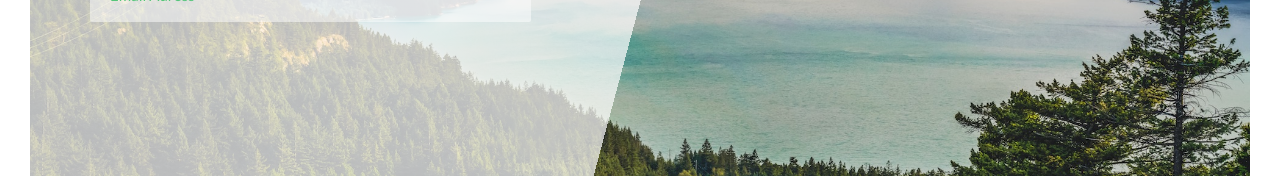
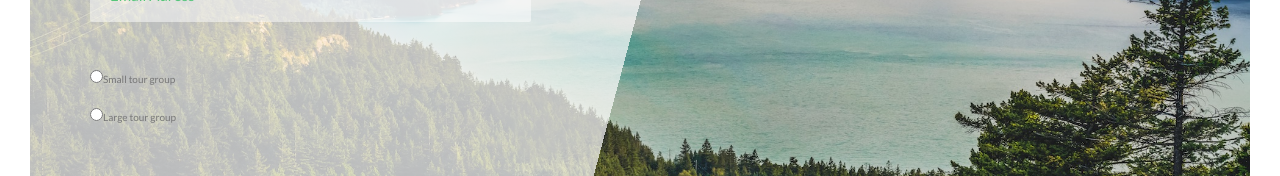
Before and after one commit to DenisPepper/jonas-css-natours, a React (Vite) app: page / in a window 1280 px wide. Shown: the part 4907-5083 px from the top of the page. Built offline with nearby package versions, Linux system fonts and the light colour scheme.

Commit message:
Добавит радиокнопки

```diff
--- a/src/components/book/book.css
+++ b/src/components/book/book.css
@@ -44,6 +44,7 @@
   border-bottom: 3px solid transparent;
   width: 90%;
   display: block;
+  transition: all 0.3s ease-out;
 }
 
 .form__input:focus {
--- a/src/components/book/book.jsx
+++ b/src/components/book/book.jsx
@@ -8,7 +8,7 @@ export function Book() {
         <H2>Start booking now</H2>
         <div className='book__form'>
           <form className='form'>
-            <fieldset className='form__group'>
+            <div className='form__group'>
               <input
                 className='form__input'
                 type='text'
@@ -20,8 +20,8 @@ export function Book() {
               <label className='form__label' htmlFor='fullname'>
                 Full Name
               </label>
-            </fieldset>
-            <fieldset className='form__group'>
+            </div>
+            <div className='form__group'>
               <input
                 className='form__input'
                 type='email'
@@ -33,7 +33,32 @@ export function Book() {
               <label className='form__label' htmlFor='email'>
                 Email Adress
               </label>
-            </fieldset>
+            </div>
+
+            <div className='form__group form__group-radio'>
+              <input
+                className='form__radio-input'
+                type='radio'
+                name='group-size'
+                id='small'
+              />
+              <label className='form__radio-label' htmlFor='small'>
+                <span className='radio-btn'></span>
+                Small tour group
+              </label>
+            </div>
+            <div className='form__group form__group-radio'>
+              <input
+                className='form__radio-input'
+                type='radio'
+                name='group-size'
+                id='large'
+              />
+              <label className='form__radio-label' htmlFor='large'>
+                <span className='radio-btn'></span>
+                Large tour group
+              </label>
+            </div>
           </form>
         </div>
       </div>
```
